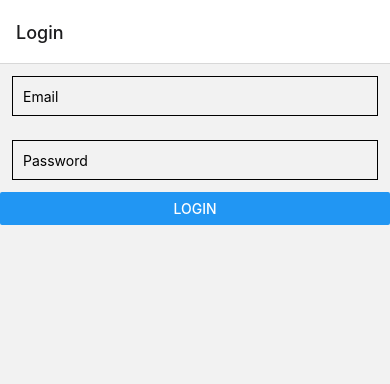
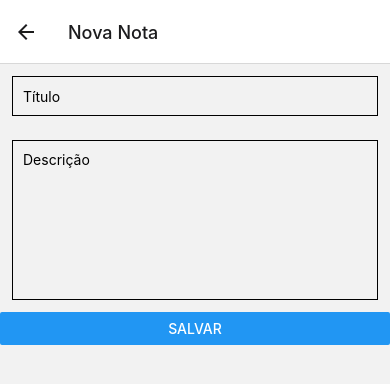
Before and after one commit to rodrigo98rm/ufabc-pgc-app, a React Native app: screen /NewNote in a window 390 px wide. Before the commit this address had no page. Shown: the top 384 px of the page. Built offline with nearby package versions, Linux system fonts and the light colour scheme.

Commit message:
Add new note page

```diff
--- a/App.tsx
+++ b/App.tsx
@@ -3,6 +3,7 @@ import {NavigationContainer} from '@react-navigation/native';
 import {createNativeStackNavigator} from '@react-navigation/native-stack';
 import Login from './src/screens/Login';
 import Home from './src/screens/Home';
+import NewNote from './src/screens/NewNote';
 
 const Stack = createNativeStackNavigator();
 
@@ -12,6 +13,11 @@ function App(): React.JSX.Element {
       <Stack.Navigator initialRouteName="Login">
         <Stack.Screen name="Login" component={Login} />
         <Stack.Screen name="Home" component={Home} options={{title: 'Notas'}} />
+        <Stack.Screen
+          name="NewNote"
+          component={NewNote}
+          options={{title: 'Nova Nota'}}
+        />
       </Stack.Navigator>
     </NavigationContainer>
   );
--- a/src/screens/Home/index.tsx
+++ b/src/screens/Home/index.tsx
@@ -8,17 +8,38 @@ import {
   Pressable,
 } from 'react-native';
 
-const DATA = [
+type Note = {
+  id: number;
+  title: string;
+  description: string;
+  createdAt: string;
+};
+
+type Section = {
+  title: string;
+  data: Note[];
+};
+
+const DATA: Section[] = [
   {
-    title: 'Testes básicos',
-    data: ['Login'],
+    title: 'Favoritas',
+    data: [
+      {
+        id: 1,
+        title: 'Nova Nota',
+        description: 'Crie uma nova nota',
+        createdAt: new Date().toISOString(),
+      },
+      {
+        id: 2,
+        title: 'Notas',
+        description: 'Veja todas as notas',
+        createdAt: new Date().toISOString(),
+      },
+    ],
   },
   {
-    title: 'Testes de compatibilidade',
-    data: [],
-  },
-  {
-    title: 'Testes de sistema',
+    title: 'Notas',
     data: [],
   },
 ];
@@ -26,22 +47,23 @@ const DATA = [
 const Home = () => {
   const navigation = useNavigation<any>();
 
-  const handleItemSelected = (item: string) => {
-    navigation.navigate(item);
+  const handleItemSelected = (item: Note) => {
+    navigation.navigate('NewNote', item);
   };
 
   return (
     <SafeAreaView style={styles.container}>
       <SectionList
         sections={DATA}
-        keyExtractor={(item, index) => item + index}
+        keyExtractor={item => String(item.id)}
         renderItem={({item}) => (
           <Pressable
             style={styles.item}
             onPress={() => {
               handleItemSelected(item);
             }}>
-            <Text style={styles.title}>{item}</Text>
+            <Text style={styles.title}>{item.title}</Text>
+            <Text style={styles.description}>{item.description}</Text>
           </Pressable>
         )}
         renderSectionHeader={({section: {title}}) => (
@@ -72,6 +94,9 @@ const styles = StyleSheet.create({
   title: {
     fontSize: 16,
   },
+  description: {
+    fontSize: 12,
+  },
 });
 
 export default Home;
--- a/src/screens/Login/index.tsx
+++ b/src/screens/Login/index.tsx
@@ -1,6 +1,6 @@
 import {useNavigation} from '@react-navigation/native';
 import axios from 'axios';
-import React, {useState} from 'react';
+import React, {useEffect, useState} from 'react';
 import {Button, StyleSheet, TextInput, Alert, Platform} from 'react-native';
 import {SafeAreaView} from 'react-native-safe-area-context';
 
@@ -12,8 +12,15 @@ const LOGIN_ENDPOINT =
 function Login(): React.JSX.Element {
   const [email, setEmail] = useState('');
   const [password, setPassword] = useState('');
+  const [loggedIn, setLoggedIn] = useState(true);
 
   const navigation = useNavigation<any>();
+
+  useEffect(() => {
+    if (loggedIn) {
+      navigation.replace('Home');
+    }
+  }, [loggedIn, navigation]);
 
   const handleLoginButtonPressed = async () => {
     try {
@@ -23,7 +30,7 @@ function Login(): React.JSX.Element {
       });
 
       if (result.status === 200) {
-        navigation.replace('Home');
+        setLoggedIn(true);
       }
     } catch (err) {
       Alert.alert(
--- /dev/null
+++ b/src/screens/NewNote/index.tsx
@@ -0,0 +1,51 @@
+import React, {useState} from 'react';
+import {
+  View,
+  TextInput,
+  Button,
+  StyleSheet,
+  ActivityIndicator,
+} from 'react-native';
+
+const NewNote = () => {
+  const [loading, setLoading] = useState(false);
+
+  const handleSubmit = () => {
+    setLoading(true);
+
+    setTimeout(() => {
+      setLoading(false);
+    }, 2000);
+  };
+
+  return (
+    <View>
+      <TextInput style={styles.title} placeholder="Título" />
+      <TextInput style={styles.description} multiline placeholder="Descrição" />
+
+      {loading ? (
+        <ActivityIndicator size="large" />
+      ) : (
+        <Button title="Salvar" onPress={handleSubmit} />
+      )}
+    </View>
+  );
+};
+
+const styles = StyleSheet.create({
+  title: {
+    height: 40,
+    margin: 12,
+    borderWidth: 1,
+    padding: 10,
+  },
+  description: {
+    height: 160,
+    margin: 12,
+    borderWidth: 1,
+    padding: 10,
+    textAlignVertical: 'top',
+  },
+});
+
+export default NewNote;
```
